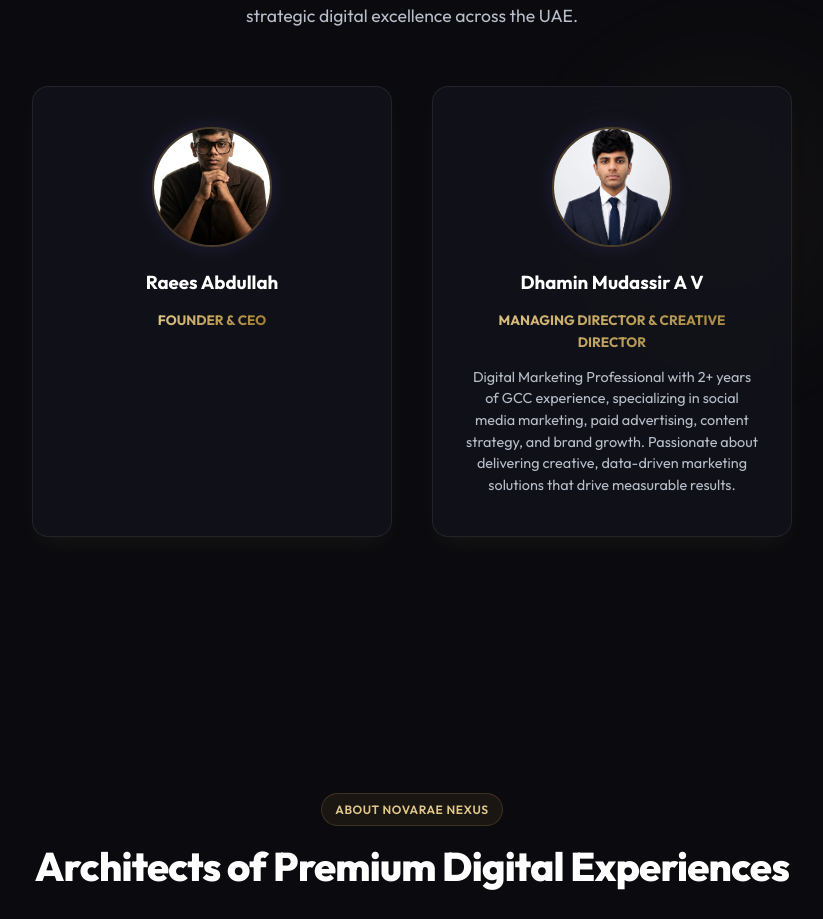
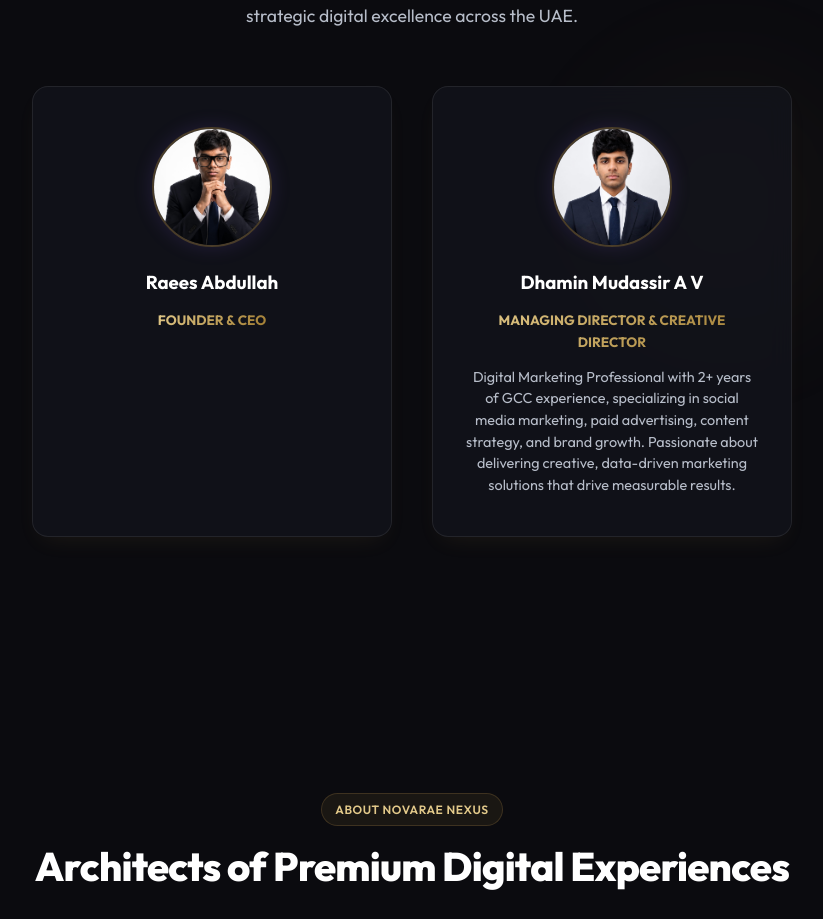
Before and after one commit to truxdigital-sketch/Novarae-Nexus, a React (Vite) app: page / in a window 1280 px wide. Shown: the part 1047-1966 px from the top of the page, without its empty margins (228-1051 px from the left). Built offline with nearby package versions, Linux system fonts and the light colour scheme.

Commit message:
Replace Raees Abdullah profile card image with raees abdullah.jpeg with lazy loading

```diff
--- a/src/components/LeadershipTeam.jsx
+++ b/src/components/LeadershipTeam.jsx
@@ -9,7 +9,7 @@
       name: locale === 'en' ? 'Raees Abdullah' : 'رئيس عبد الله',
       role: locale === 'en' ? 'Founder & CEO' : 'المؤسس والرئيس التنفيذي',
       desc: '',
-      image: '/raees.jpeg'
+      image: '/raees abdullah.jpeg'
     },
     {
       name: locale === 'en' ? 'Dhamin Mudassir A V' : 'ضامن مدثر أ. ف',
@@ -37,7 +37,7 @@
           {team.map((member, index) => (
             <div key={index} className="team-card glass-panel glass-panel-interactive">
               <div className="team-member-img-box">
-                <img src={member.image} alt={member.name} className="team-member-img" />
+                <img src={member.image} alt={member.name} className="team-member-img" loading="lazy" decoding="async" />
               </div>
               <h3>{member.name}</h3>
               <span className="team-member-role text-gradient">{member.role}</span>
```
Also changed, not shown: public/raees abdullah.jpeg (added), public/raees.jpeg (deleted).
